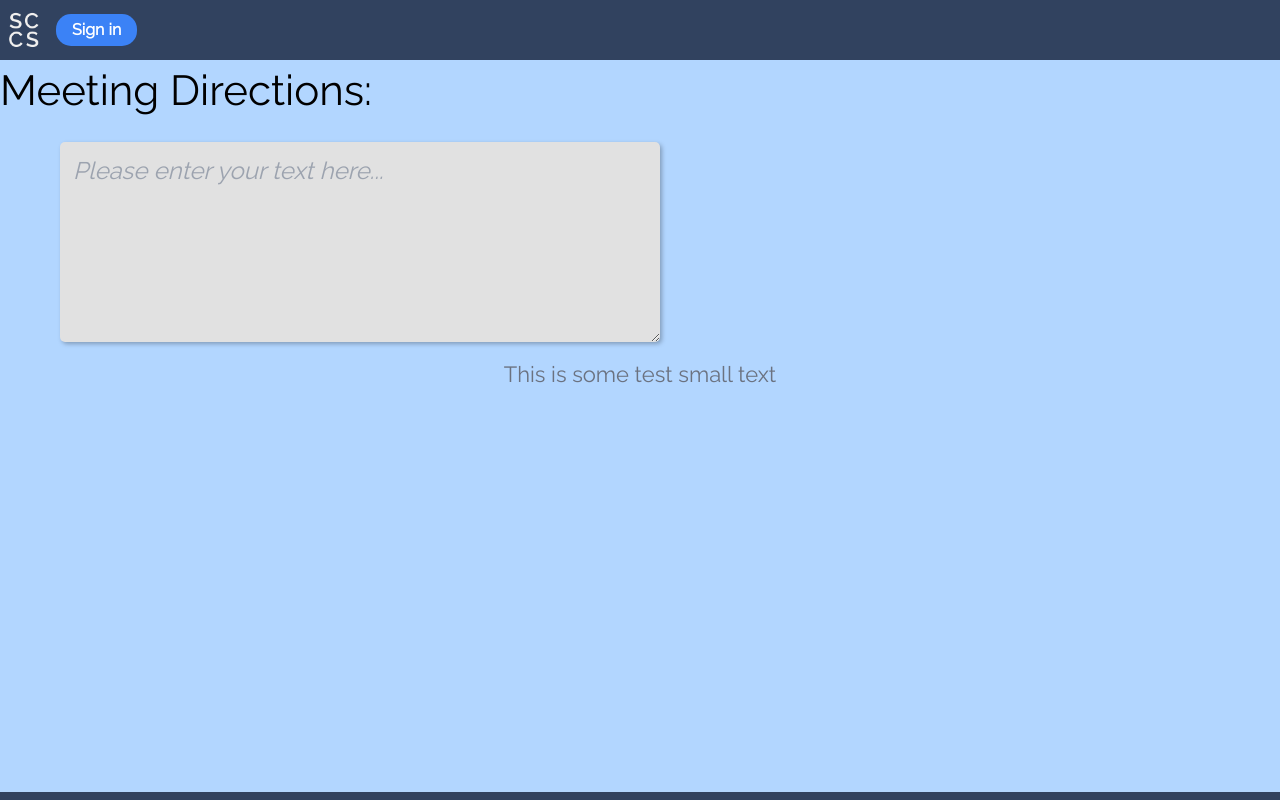
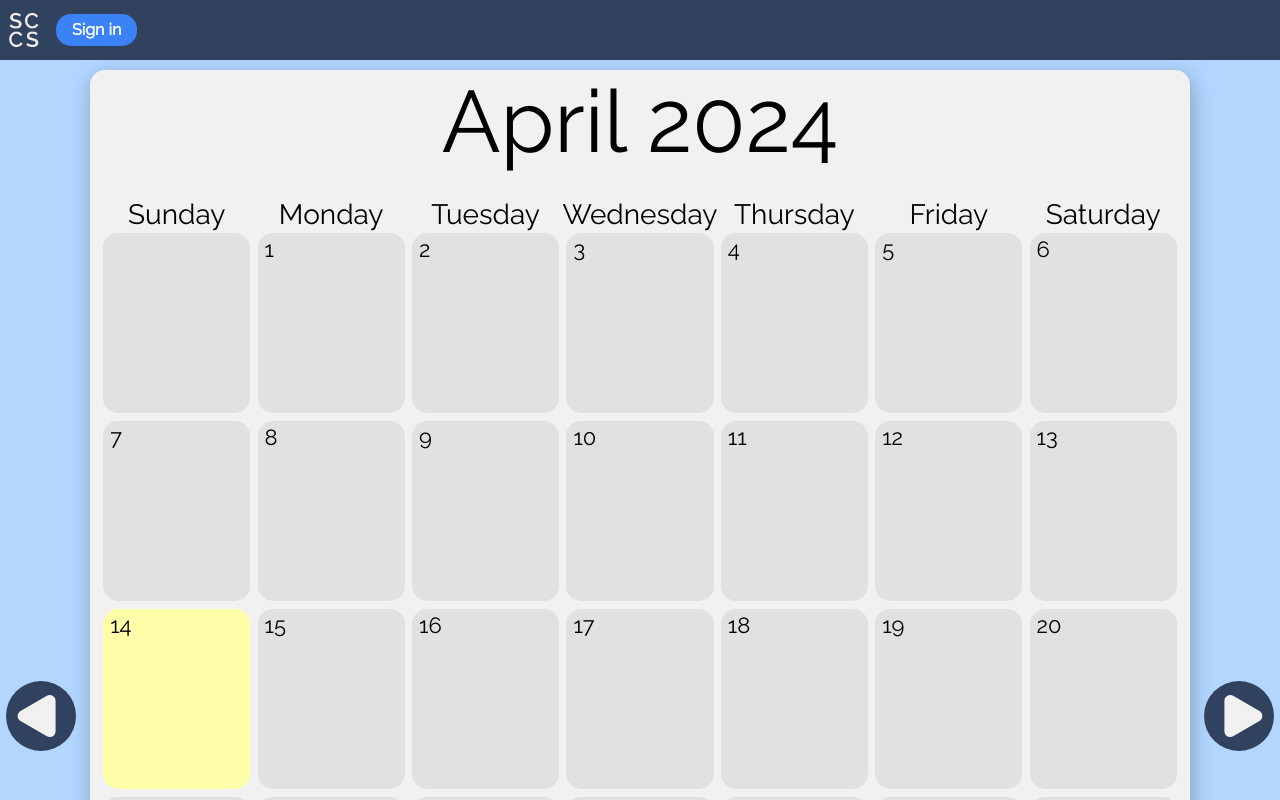
Before and after one commit to swat-sccs/airpool-v2, a Next.js app: page /temp-test in a window 1280 px wide. Shown: the top 800 px of the page. Built offline with nearby package versions, Linux system fonts and the light colour scheme; no server answers.

Commit message:
Temp Calendar View Push

```diff
--- a/app/temp-test/page.tsx
+++ b/app/temp-test/page.tsx
@@ -22,8 +22,7 @@ export default function Home() {
   return (
     <>
         <div className='mt-[10px]'>
-            <CreateFormTextBox title={"Meeting Directions"} smallText = {"This is some test small text"} placeholder={"Please enter your text here..."}
-              bigTextClass={"text-[42px]"} width={600} height={200}/>
+          <CalendarView></CalendarView>
         </div>
     </>
   )
--- a/components/CalendarView'.tsx
+++ b/components/CalendarView'.tsx
@@ -1,24 +1,195 @@
 "use client"
+import leftArrow from "@/svg/leftarrow.svg"
+import rightArrow from "@/svg/rightarrow.svg"
+import Image from "next/image"
 import { useState } from "react";
 
 const daysOfWeek = ["Sunday", "Monday", "Tuesday", "Wednesday", "Thursday", "Friday", "Saturday"];
 const months = ["Jnauary", "February", "March", "April", "May", "June", "July", "August", "September", "October", "November", "December"]
 
-const calendarWidthClass = "w-[86vw]";
+const lineClampClass = "line-clamp-2 overflow-ellipsis";
+const arrowClass = "w-[70px] transition duration-[0.2s] scale-100 hover:scale-[1.01]";
 
-const poolClass = "bg-[#B4B4B4] md:w-[10.4vw] p-[2px_1px] g:p-[4px_3px] text-[10px] g:text-[14px] xl:text-[17px] overflow-hidden overflow-ellipsis whitespace-nowrap rounded-[5px]";
+interface Pool {
+    "isDotBlue": boolean,
+    "destination": string,
+    "departure": string,
+    "vehicleType": string,
+    "paymentMethods": Array<string>,
+    "seatCount": number,
+    "isRoundTrip": boolean,
+    "time": string,
+    "month": number,
+    "day": number,
+    "year": number,
+}
+
+const poolData = [
+    {
+        "isDotBlue": true,
+        "destination": "Philly Airport",
+        "departure": "Swarthmore",
+        "vehicleType": "UberX",
+        "paymentMethods": ["Cash", "Venmo"],
+        "seatCount": 4,
+        "isRoundTrip": false,
+        "time": "1:00 AM",
+        "month": 4,
+        "day": 12,
+        "year": 2024
+    },
+    {
+        "isDotBlue": false,
+        "destination": "SCCS Lab",
+        "departure": "Bryn Mawr",
+        "vehicleType": "UberX",
+        "paymentMethods": ["Apple Pay", "Cash", "Venmo", "Zelle"],
+        "seatCount": 61,
+        "isRoundTrip": false,
+        "time": "2:30 PM",
+        "month": 4,
+        "day": 12,
+        "year": 2024
+    },
+    {
+        "isDotBlue": false,
+        "destination": "Walmart",
+        "departure": "My House",
+        "vehicleType": "Lyft",
+        "paymentMethods": ["Apple Pay"],
+        "seatCount": 1,
+        "isRoundTrip": false,
+        "time": "11:00 AM",
+        "month": 4,
+        "day": 28,
+        "year": 2024
+    },
+    {
+        "isDotBlue": true,
+        "destination": "Haverford",
+        "departure": "Swarthmore",
+        "vehicleType": "Car",
+        "paymentMethods": ["Cash"],
+        "seatCount": 3,
+        "isRoundTrip": false,
+        "time": "3:45 PM",
+        "month": 5,
+        "day": 1,
+        "year": 2024,
+    },
+    {
+        "isDotBlue": false,
+        "destination": "Mushroom Kingdom",
+        "departure": "Green Hill Zone",
+        "vehicleType": "Yoshi",
+        "paymentMethods": ["Apple Pay", "Venmo", "Zelle"],
+        "seatCount": 4,
+        "isRoundTrip": false,
+        "time": "11:11 PM",
+        "month": 8,
+        "day": 20,
+        "year": 2024
+    },
+]
+
+function createDay(dayOnCalendar: number, monthOnCalendar: number, daysInMonth: number, currentDay: number, currentMonth: number, poolsOnDay: Array<Pool>){
+    let backgroundColorClass = "bg-accent";
+    if (dayOnCalendar == currentDay && monthOnCalendar == currentMonth){
+        backgroundColorClass = "bg-[#FFFFAA]"
+    }
+    return (
+    <div className={backgroundColorClass + " w-[13vw] md:w-[11.5vw] h-[84px] lg:h-[112px] xl:h-[180px] rounded mb-[8px] pb-[7px] flex flex-col justify-between"}>
+        <div className="md:text-[16px] lg:text-[19px] xl:text-[22px] pt-[5px] pl-[7px]">
+            {(dayOnCalendar < 1) || (dayOnCalendar > daysInMonth)
+            ? "" : dayOnCalendar}
+        </div>
+        <div className="flex flex-col items-center gap-[5px] mb-[3px]">
+            {
+                (poolsOnDay !== undefined && poolsOnDay.length > 0) ?
+                (<div className="bg-[#B4B4B4] w-[10.4vw] p-[2px_1px] g:p-[4px_3px] text-[10px] g:text-[14px] xl:text-[17px] text-center rounded-slight pb-[6px]">
+                    <div className="text-left text-[12px] font-bold mt-[2px] ml-[3px] mb-[6px]">8:30 AM</div>
+                    <div className={lineClampClass}>{poolsOnDay[0].departure}</div>
+                    <div className={lineClampClass}>↧</div>
+                    <div className={lineClampClass}>{poolsOnDay[0].destination}</div>
+                </div>) : <></>
+            }
+            {
+                (poolsOnDay !== undefined && poolsOnDay.length > 1) ?
+                (<div className="text-center mt-[12px] mb-[3px]">+{poolsOnDay.length - 1} more carpools</div>) : <></>
+            }
+        </div>
+    </div>
+    )
+}
 
 export default function CalendarView(props: any){
+    const poolDateMap: any = {};
+    poolData.forEach(function(pool){
+        const month = pool.month;
+        const day = pool.day;
+        if (poolDateMap[month] === undefined){
+            console.log("h1", month);
+            poolDateMap[month] = {};
+        }
+        if (poolDateMap[month][day] === undefined){
+            console.log("h2", day);
+            poolDateMap[month][day] = [];
+        }
+        console.log(poolDateMap);
+        poolDateMap[month][day].push(pool);
+    })
+
     const date = new Date();
-    const day = date.getDate();
-    const month = date.getMonth(); // 0 is January and 11 is December (I think)
-    const year = date.getFullYear();
+    const currentDay = date.getDate();
+    const currentMonth = date.getMonth(); // 0 is January and 11 is December (I think)
+    const currentYear = date.getFullYear();
 
-    const [displayMonth, setDisplayMonth] = useState(month);
-    const [displayYear, setDisplayYear] = useState(year);
+    const [displayMonth, setDisplayMonth] = useState(currentMonth);
+    const [displayYear, setDisplayYear] = useState(currentYear);
+    const [atEarliestMonth, setAtEarliestMonth] = useState(false);
+    const [atLatestMonth, setAtLatestMonth] = useState(false);
+
+
+    const monthsInPast = 1;
+    const monthsInFuture = 6;
+    const earliestDisplayMonth = (currentMonth - monthsInPast + 1) % 12; // Idk why but if there's no +1 or -1 here, there's an off by one error (b/c how React state works)
+    const latestDisplayMonth = (currentMonth + monthsInFuture - 1) % 12;
+    const earliestDisplayYear = currentYear - Math.floor((currentMonth - monthsInPast)/12);
+    const latestsDisplayYear = currentYear + Math.floor((currentMonth + monthsInFuture)/12);
+
+
+    function nextMonth(){
+        if (displayMonth == 11){
+            setDisplayYear(displayYear + 1);
+        }
+        setDisplayMonth((displayMonth + 1) % 12);
+
+        setAtEarliestMonth(false);
+        if (displayYear == latestsDisplayYear && displayMonth == latestDisplayMonth){
+            setAtLatestMonth(true);
+        }
+        console.log(latestDisplayMonth, latestsDisplayYear)
+    }
+
+    function prevMonth(){
+        if (displayMonth == 0){
+            setDisplayYear(displayYear - 1);
+        }
+        setDisplayMonth((displayMonth - 1) % 12);
+
+        setAtLatestMonth(false);
+        if (displayYear == earliestDisplayYear && displayMonth == earliestDisplayMonth){
+            setAtEarliestMonth(true);
+        }
+        console.log(earliestDisplayMonth, earliestDisplayYear)
+    }
 
     return (
-        <div className={calendarWidthClass + " bg-card-bg rounded m-auto drop-shadow"}>
+        <div className="flex flex-row items-center gap-[14px] w-fit m-auto">
+            <div className={arrowClass} onClick={prevMonth}>
+                <Image src={leftArrow} alt="<" className={(atEarliestMonth ? "hidden" : "")}/>
+            </div>
+            <div className={"w-[86vw] bg-card-bg rounded m-auto drop-shadow"}>
                 <div className="text-center md:text-[70px] lg:text-[87px] pt-[8px]">{months[displayMonth] + " " + displayYear}</div>
                 <div className="grid-container grid items-center justify-items-center grid-cols-7 md:pt-[24px] lg:pt-[36px] pl-[10px] pr-[10px]">
                 {
@@ -28,24 +199,18 @@ export default function CalendarView(props: any){
                 }
                 {
                     Array.from(Array(42).keys()).map(function(i){
-                    const dayOfWeekOfFirst = new Date(displayYear, month, 1).getDay();
-                    const daysInMonth = new Date(displayYear, month + 1, 0).getDate();
-                    return <>
-                        <div className="w-[13vw] md:w-[11.5vw] h-[84px] lg:h-[112px] xl:h-[132px] rounded bg-accent mb-[8px] flex flex-col justify-between">
-                            <div className="md:text-[16px] lg:text-[19px] xl:text-[22px] pt-[5px] pl-[7px]">
-                                {(i < dayOfWeekOfFirst) || (i - dayOfWeekOfFirst + 1 > daysInMonth)
-                                 ? "" : i - dayOfWeekOfFirst + 1}
-                            </div>
-                            <div className="flex flex-col items-center gap-[5px] mb-[3px]">
-                                <div className={poolClass}>Philedelphia Airport</div>
-                                <div className={poolClass}>Haverford College</div>
-                                <div className={poolClass}>Philedelphia Concert Venue</div>
-                            </div>
-                        </div>
-                    </>
+                        const daysInMonth = new Date(displayYear, displayMonth + 1, 0).getDate();
+                        const dayOfWeekOfFirst = new Date(displayYear, displayMonth, 1).getDay();
+                        const dayOnCalendar = i - dayOfWeekOfFirst + 1;
+                        const poolsOnDay = poolDateMap.hasOwnProperty(displayMonth) ? poolDateMap[displayMonth][dayOnCalendar] : undefined;
+                        return (createDay(dayOnCalendar, displayMonth, daysInMonth, currentDay, currentMonth, poolsOnDay));
                     })
                 }
                 </div>
             </div>
+            <div className={arrowClass} onClick={nextMonth}>
+                <Image src={rightArrow} alt="<" className={(atLatestMonth ? "hidden" : "")}/>
+            </div>
+        </div>
     );
 }
```
Also changed, not shown: svg/leftarrow.svg (added), svg/rightarrow.svg (added). Lines whose indentation alone changed are shown as unchanged.
